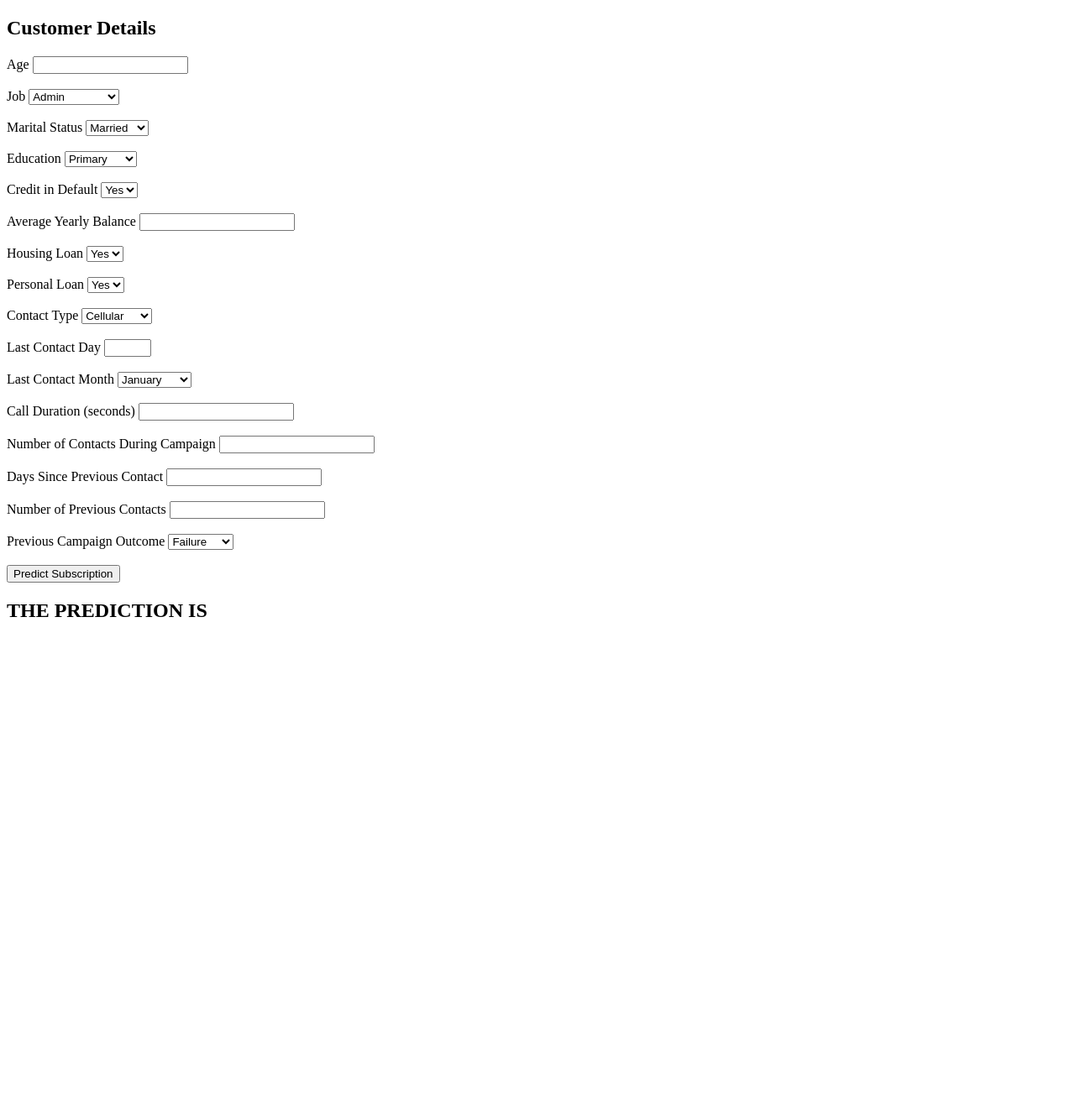
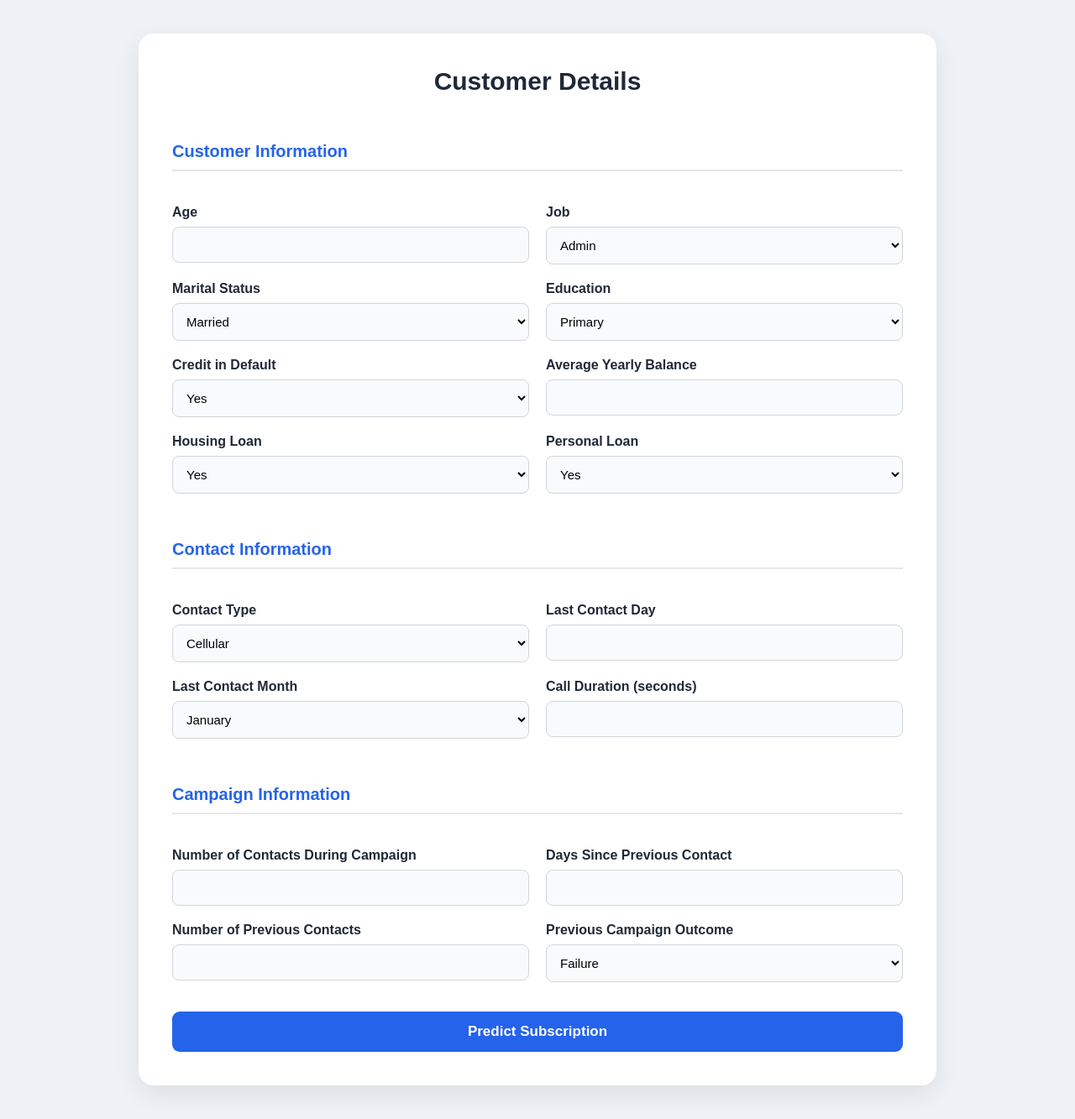
Before and after one commit to SayujGirish/BANK_MARKET_PREDICTION, a Flask app: page /predictdata in a window 1280 px wide. Shown: the whole page at 84% size. Before the commit the page ends 735 px from the top, so only its background shows below. Run offline with Flask 3, Linux system fonts and the light colour scheme.

Commit message:
added css stylesheet

```diff
--- a/app.py
+++ b/app.py
@@ -12,7 +12,7 @@ app=application
 #Route for a home page
 @app.route('/')
 def index():
-    return render_template('index.html')
+    return render_template('home.html')
 
 @app.route('/predictdata',methods=['GET','POST'])
 def predict_datapoint():
--- /dev/null
+++ b/static/style.css
@@ -0,0 +1,124 @@
+* {
+    box-sizing: border-box;
+}
+
+body {
+    font-family: Arial, sans-serif;
+    background: #eef2f7;
+    margin: 0;
+    padding: 40px 20px;
+    color: #1f2937;
+}
+
+.container {
+    max-width: 950px;
+    margin: auto;
+    background: white;
+    padding: 40px;
+    border-radius: 18px;
+    box-shadow: 0 10px 30px rgba(0, 0, 0, 0.08);
+}
+
+h2 {
+    text-align: center;
+    margin-top: 0;
+    margin-bottom: 35px;
+    font-size: 30px;
+}
+
+.form-section {
+    margin-bottom: 35px;
+}
+
+.form-section h3 {
+    font-size: 20px;
+    margin-bottom: 20px;
+    padding-bottom: 10px;
+    border-bottom: 2px solid #e5e7eb;
+    color: #2563eb;
+}
+
+/* Two-column layout */
+.form-section {
+    display: grid;
+    grid-template-columns: 1fr 1fr;
+    gap: 20px;
+}
+
+.form-section h3 {
+    grid-column: 1 / -1;
+}
+
+.form-group {
+    display: flex;
+    flex-direction: column;
+}
+
+.form-group label {
+    font-weight: 600;
+    margin-bottom: 8px;
+}
+
+.form-group input,
+.form-group select {
+    width: 100%;
+    padding: 12px;
+    border: 1px solid #d1d5db;
+    border-radius: 8px;
+    font-size: 15px;
+    background: #f9fafb;
+}
+
+.form-group input:focus,
+.form-group select:focus {
+    outline: none;
+    border-color: #2563eb;
+    background: white;
+    box-shadow: 0 0 0 3px rgba(37, 99, 235, 0.12);
+}
+
+/* Predict button */
+input[type="submit"] {
+    display: block;
+    width: 100%;
+    padding: 14px;
+    margin-top: 10px;
+    border: none;
+    border-radius: 9px;
+    background: #2563eb;
+    color: white;
+    font-size: 17px;
+    font-weight: bold;
+    cursor: pointer;
+    transition: 0.2s;
+}
+
+input[type="submit"]:hover {
+    background: #1d4ed8;
+    transform: translateY(-1px);
+}
+
+/* Prediction result */
+.prediction-result {
+    margin-top: 30px;
+    padding: 20px;
+    text-align: center;
+    border-radius: 10px;
+    background: #eff6ff;
+    color: #1e3a8a;
+}
+
+/* Mobile */
+@media (max-width: 700px) {
+    .container {
+        padding: 25px;
+    }
+
+    .form-section {
+        grid-template-columns: 1fr;
+    }
+
+    .form-section h3 {
+        grid-column: 1;
+    }
+}
--- a/templates/home.html
+++ b/templates/home.html
@@ -3,16 +3,23 @@
 <head>
     <meta charset="UTF-8">
     <meta name="viewport" content="width=device-width, initial-scale=1.0">
-    <title>Document</title>
+    <title>Customer Subscription Predictor</title>
+    <link rel="stylesheet" href="{{ url_for('static', filename='style.css') }}">
 </head>
 <body>
-    <form action="{{ url_for('predict_datapoint') }}" method="post">
+    <div class="container">
+    <form action="{{ url_for('predict_datapoint') }}" method="post" class="prediction-form">
 
     <h2>Customer Details</h2>
 
+    <div class="form-section">
+    <h3>Customer Information</h3>
+    <div class="form-group">
     <label>Age</label>
-    <input type="number" name="age" required><br><br>
+    <input type="number" name="age" min="18" required>
+    </div>
 
+    <div class="form-group">
     <label>Job</label>
     <select name="job" required>
         <option value="admin.">Admin</option>
@@ -27,54 +34,75 @@
         <option value="technician">Technician</option>
         <option value="unemployed">Unemployed</option>
         <option value="unknown">Unknown</option>
-    </select><br><br>
+    </select>
+    </div>
 
+    <div class="form-group">
     <label>Marital Status</label>
     <select name="marital" required>
         <option value="married">Married</option>
         <option value="single">Single</option>
         <option value="divorced">Divorced</option>
-    </select><br><br>
+    </select>
+    </div>
 
+    <div class="form-group">
     <label>Education</label>
     <select name="education" required>
         <option value="primary">Primary</option>
         <option value="secondary">Secondary</option>
         <option value="tertiary">Tertiary</option>
         <option value="unknown">Unknown</option>
-    </select><br><br>
+    </select>
+    </div>
 
+    <div class="form-group">
     <label>Credit in Default</label>
     <select name="default" required>
         <option value="yes">Yes</option>
         <option value="no">No</option>
-    </select><br><br>
+    </select>
+    </div>
 
+    <div class="form-group">
     <label>Average Yearly Balance</label>
-    <input type="number" name="balance" required><br><br>
+    <input type="number" name="balance" min="0" required>
+    </div>
 
+    <div class="form-group">
     <label>Housing Loan</label>
     <select name="housing" required>
         <option value="yes">Yes</option>
         <option value="no">No</option>
-    </select><br><br>
+    </select>
+    </div>
 
+    <div class="form-group">
     <label>Personal Loan</label>
     <select name="loan" required>
         <option value="yes">Yes</option>
         <option value="no">No</option>
-    </select><br><br>
+    </select>
+    </div>
+    </div>
 
+    <div class="form-section">
+    <h3>Contact Information</h3>
+    <div class="form-group">
     <label>Contact Type</label>
     <select name="contact" required>
         <option value="cellular">Cellular</option>
         <option value="telephone">Telephone</option>
         <option value="unknown">Unknown</option>
-    </select><br><br>
+    </select>
+    </div>
 
+    <div class="form-group">
     <label>Last Contact Day</label>
-    <input type="number" name="day" min="1" max="31" required><br><br>
+    <input type="number" name="day" min="1" max="31" required>
+    </div>
 
+    <div class="form-group">
     <label>Last Contact Month</label>
     <select name="month" required>
         <option value="jan">January</option>
@@ -89,32 +117,51 @@
         <option value="oct">October</option>
         <option value="nov">November</option>
         <option value="dec">December</option>
-    </select><br><br>
+    </select>
+    </div>
 
+    <div class="form-group">
     <label>Call Duration (seconds)</label>
-    <input type="number" name="duration" required><br><br>
+    <input type="number" name="duration" min="0" required>
+    </div>
+    </div>
 
+    <div class="form-section">
+    <h3>Campaign Information</h3>
+    <div class="form-group">
     <label>Number of Contacts During Campaign</label>
-    <input type="number" name="campaign" required><br><br>
+    <input type="number" name="campaign" min="0" required>
+    </div>
 
+    <div class="form-group">
     <label>Days Since Previous Contact</label>
-    <input type="number" name="pdays" required><br><br>
+    <input type="number" name="pdays" min="-1" required>
+    </div>
 
+    <div class="form-group">
     <label>Number of Previous Contacts</label>
-    <input type="number" name="previous" required><br><br>
+    <input type="number" name="previous" min="0" required>
+    </div>
 
+    <div class="form-group">
     <label>Previous Campaign Outcome</label>
     <select name="poutcome" required>
         <option value="failure">Failure</option>
         <option value="success">Success</option>
         <option value="other">Other</option>
         <option value="unknown">Unknown</option>
-    </select><br><br>
+    </select>
+    </div>
+    </div>
 
     <input type="submit" value="Predict Subscription">
 
 </form>
 
-<h2>THE PREDICTION IS {{ results }}</h2>
+{% if results %}
+<h2 class="prediction-result">THE PREDICTION IS {{ results }}</h2>
+{% endif %}
+
+</div>
 </body>
 </html>
```
